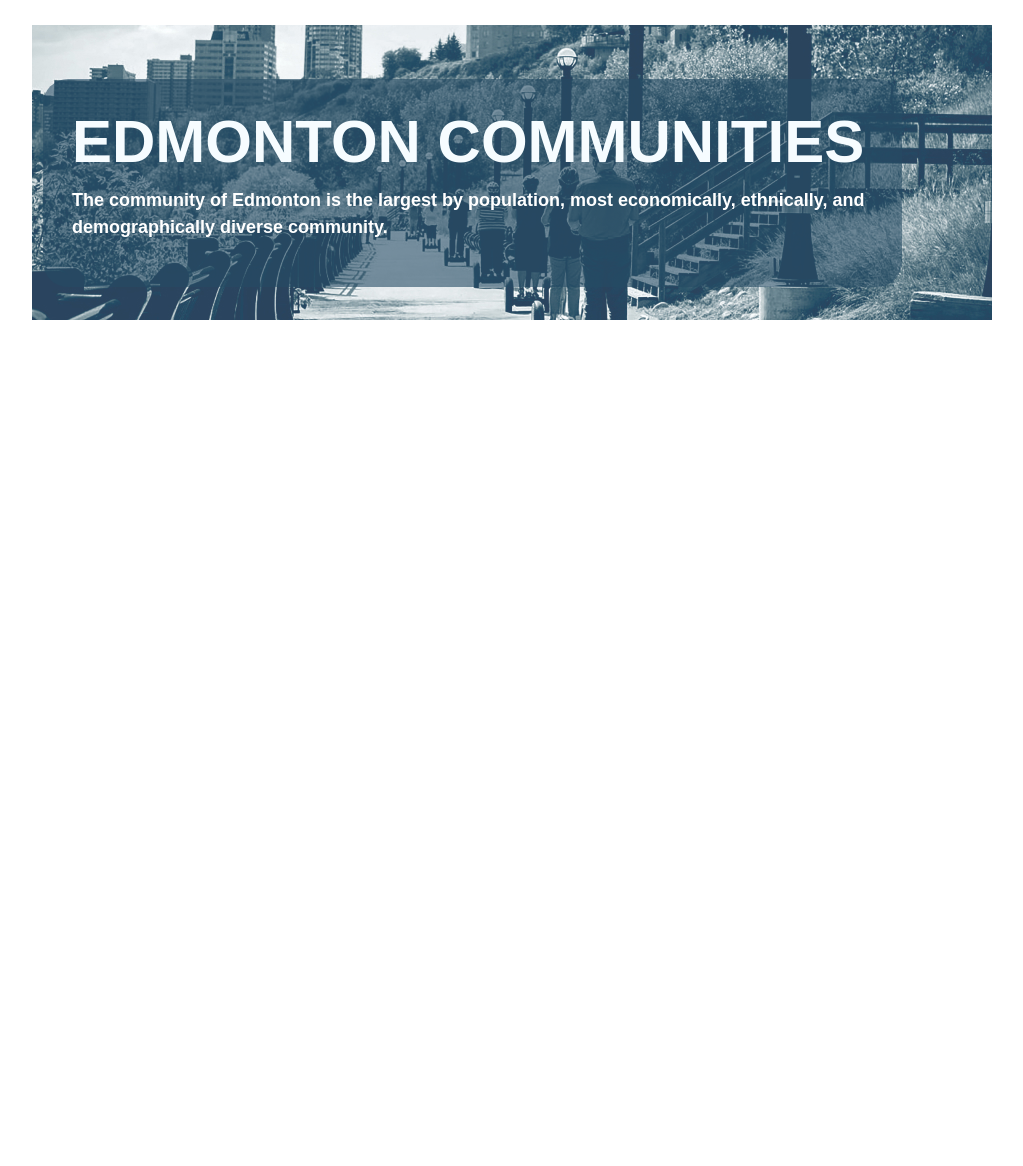
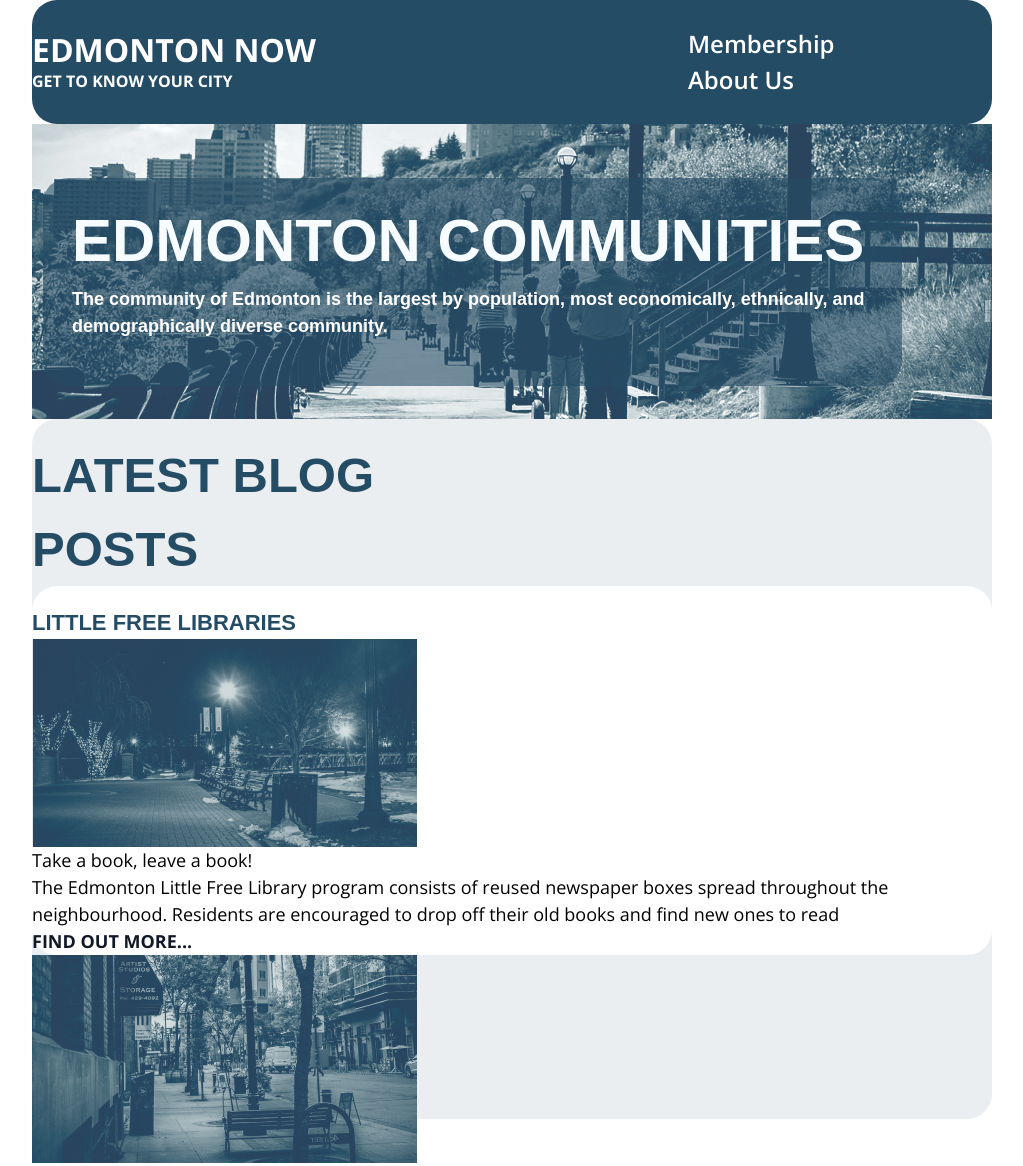
Before and after one commit to warehachi/thissucks, a plain HTML site: page framework-master/framework-master/index.html in a window 1280 px wide. Shown: the top 1166 px of the page, without its empty margins (128-1151 px from the left). Before the commit the page ends 800 px from the top, so only its background shows below. Drawn offline with nearby package versions, Linux system fonts and the light colour scheme.

Commit message:
Add files via upload

```diff
--- a/framework-master/framework-master/css/styles.css
+++ b/framework-master/framework-master/css/styles.css
@@ -1,4 +1,3 @@
-
 body {
     font-size: 100%;
     font-family: "Open Sans", sans-serif;
@@ -12,23 +11,20 @@ body {
 /* Header Styling */
 .header {
     box-sizing: border-box;
-    position: relative;
-}
-
-.header-background {
+    display: flex;
+    justify-content: space-between;
+    align-items: center;
     background: #254c65;
     border-radius: 25px;
-    width: 959px;
+    width: 100%;
     height: 124px;
-    position: absolute;
-    top: 0;
-    left: 0;
 }
 
 .navigation {
+    display: flex;
+    align-items: center;
     width: 304px;
     height: 25px;
-    position: static;
 }
 
 .membership, .membership-span, .membership-span2, .about-us {
@@ -37,12 +33,8 @@ body {
 }
 
 .membership {
-    text-align: left;
-    position: absolute;
-    left: 752px;
-    top: 48px;
-    width: 157px;
-    height: 25px;
+    color: #ffffff;
+    text-decoration: none;
 }
 
 .membership-span {
@@ -55,43 +47,29 @@ body {
 
 .about-us {
     color: #ffffff;
-    text-align: left;
     line-height: 36px;
-    position: absolute;
-    left: 605px;
-    top: 48px;
-    width: 112px;
-    height: 25px;
+    text-decoration: none;
 }
 
 .get-to-know-your-city {
     color: #ffffff;
-    text-align: left;
     font-weight: 700;
     font-size: 16px;
     line-height: 24px;
     text-transform: uppercase;
-    position: absolute;
-    left: 39px;
-    top: 74px;
-    width: 506px;
 }
 
 .edmonton-now {
     color: #ffffff;
-    text-align: left;
     font-size: 32px;
     line-height: 48px;
     font-weight: 700;
     text-transform: uppercase;
-    position: absolute;
-    left: 39px;
-    top: 31px;
-    width: 506px;
-    height: 37px;
     display: flex;
     align-items: center;
     justify-content: flex-start;
+    width: 506px;
+    height: 37px;
 }
 
 /* Banner Section */
@@ -148,31 +126,23 @@ body {
     border-radius: 25px;
     width: 960px;
     height: 700px;
-    position: absolute;
-    top: 0;
-    left: 0;
 }
 
 /* Blog Article Layout */
 .blog-2-article, .blog-1-article {
-    width: 906px;
-    position: static;
-}
-
-.article-background, .article-background2 {
-    background: #ffffff;
-    border-radius: 25px;
-    width: 906px;
-    position: absolute;
+    display: flex;
+    flex-wrap: wrap;
+    width: 100%;
+    position: relative;
 }
 
 .image, .image2 {
     width: 385px;
     height: 208px;
     object-fit: cover;
+    margin-right: 20px;
 }
 
-/* Text Styling */
 .description, .take-a-book-leave-a-book, .oliver-description {
     font-size: 18px;
     line-height: 27px;
@@ -181,10 +151,6 @@ body {
 
 .take-a-book-leave-a-book {
     color: #000000;
-    position: absolute;
-    left: 462px;
-    top: 483px;
-    width: 450px;
 }
 
 .take-a-book-leave-a-book-more {
@@ -198,27 +164,52 @@ body {
     font-size: 22px;
     font-weight: 700;
     text-transform: uppercase;
-    position: absolute;
+    display: block;
     width: 450px;
 }
 
 .little-free-libraries {
-    top: 442px;
+    margin-top: 20px;
 }
 
 .support-local-business {
-    top: 130px;
+    margin-top: 50px;
 }
 
 .latest-blog-posts {
     color: #254c65;
     text-align: left;
     font-family: "Commissioner-Bold", sans-serif;
-    font-size: 48px;
+    font-size: 49px;
     font-weight: 700;
     text-transform: uppercase;
-    position: absolute;
-    top: 14px;
-    left: 26px;
+    display: block;
     width: 487px;
+    margin-top: 20px;
 }
+
+/* Image styles */
+.image, .image2 {
+    width: 385px;
+    height: 208px;
+    object-fit: cover;
+}
+
+.latest-blog-posts-articles {
+    display: flex;
+    flex-direction: column;
+}
+
+.article-background, .article-background2 {
+    background: #ffffff;
+    border-radius: 25px;
+    width: 100%;
+    display: flex;
+    flex-direction: column;
+}
+
+.find-out-more, .read-more {
+    font-weight: 700;
+    color: #111827;
+    text-decoration: none;
+}
--- a/framework-master/framework-master/index.html
+++ b/framework-master/framework-master/index.html
@@ -4,7 +4,7 @@
 <head>
     <meta charset="UTF-8">
     <meta name="viewport" content="width=device-width, initial-scale=1.0">
-    <title></title>
+    <title>Edmonton NOW</title>
     <!-- Google Fonts -->
     <link rel="preconnect" href="https://fonts.googleapis.com">
     <link rel="preconnect" href="https://fonts.gstatic.com" crossorigin>
@@ -19,21 +19,25 @@
 <body>
     <div class="container">
         <header class="header">
+            <div class="header-background">
+                <h1 class="edmonton-now">Edmonton NOW</h1>
+                <p class="get-to-know-your-city">GET TO KNOW YOUR CITY</p>
+            </div>
+
             <nav class="navigation">
-                <a href="#" class="membership">Membership</a>
-                <a href="#" class="about-us">About Us</a>
+                <ul>
+                    <li><a href="#" class="membership">Membership</a></li>
+                    <li><a href="#" class="about-us">About Us</a></li>
+                </ul>
             </nav>
-
-            <h1 class="edmonton-now">Edmonton NOW</h1>
-            <p class="get-to-know-your-city">GET TO KNOW YOUR CITY</p>
         </header>
 
         <main>
             <section class="banner-section">
-                <!-- Banner Image -->
-                <img class="banner-image" src="img/community-header.jpg" alt="Edmonton Community Image" />
-
-                <div class="transparent-veil-background"></div>
+                <div class="banner-image-container">
+                    <img class="banner-image" src="img/community-header.jpg" alt="Edmonton Community Image" />
+                    <div class="transparent-veil-background"></div>
+                </div>
 
                 <div class="banner-content">
                     <h2 class="edmonton-communities">Edmonton Communities</h2>
@@ -41,6 +45,33 @@
                         The community of Edmonton is the largest by population, most economically,
                         ethnically, and demographically diverse community.
                     </p>
+                </div>
+            </section>
+
+            <section class="latest-blog-posts-articles">
+                <div class="section-background">
+                    <h3 class="latest-blog-posts">Latest Blog Posts</h3>
+
+                    <!-- First Blog Article -->
+                    <article class="blog-2-article">
+                        <div class="article-background">
+                            <h4 class="little-free-libraries">Little Free Libraries</h4>
+                            <img class="image" src="img/little-free-libraries.png" alt="Little Free Libraries" />
+                            <p class="take-a-book-leave-a-book">
+                                Take a book, leave a book!<br />
+                                The Edmonton Little Free Library program consists of reused newspaper boxes spread throughout the neighbourhood. Residents are encouraged to drop off their old books and find new ones to read<br/>
+                                <a href="#" class="find-out-more">FIND OUT MORE...</a>
+                            </p>
+                        </div>
+                        <div class="article-background2"></div>
+                        <img class="image2" src="img/local-business.png" alt="Support Local Business" />
+                        <p class="oliver-is-home-to-many-different-businesses">
+                            Oliver is home to many different businesses. Please see below for a list of our 2022-2023 Institutional Associate Members. These businesses and organizations support our league in a variety of ways, including sponsorship, participation in our events and programs, and community engagement<br/>
+                            <a href="#" class="read-more">READ MORE...</a>
+                        </p>
+                        <h4 class="support-local-business">Support Local Business!</h4>
+                    </article>
+
                 </div>
             </section>
         </main>
```
